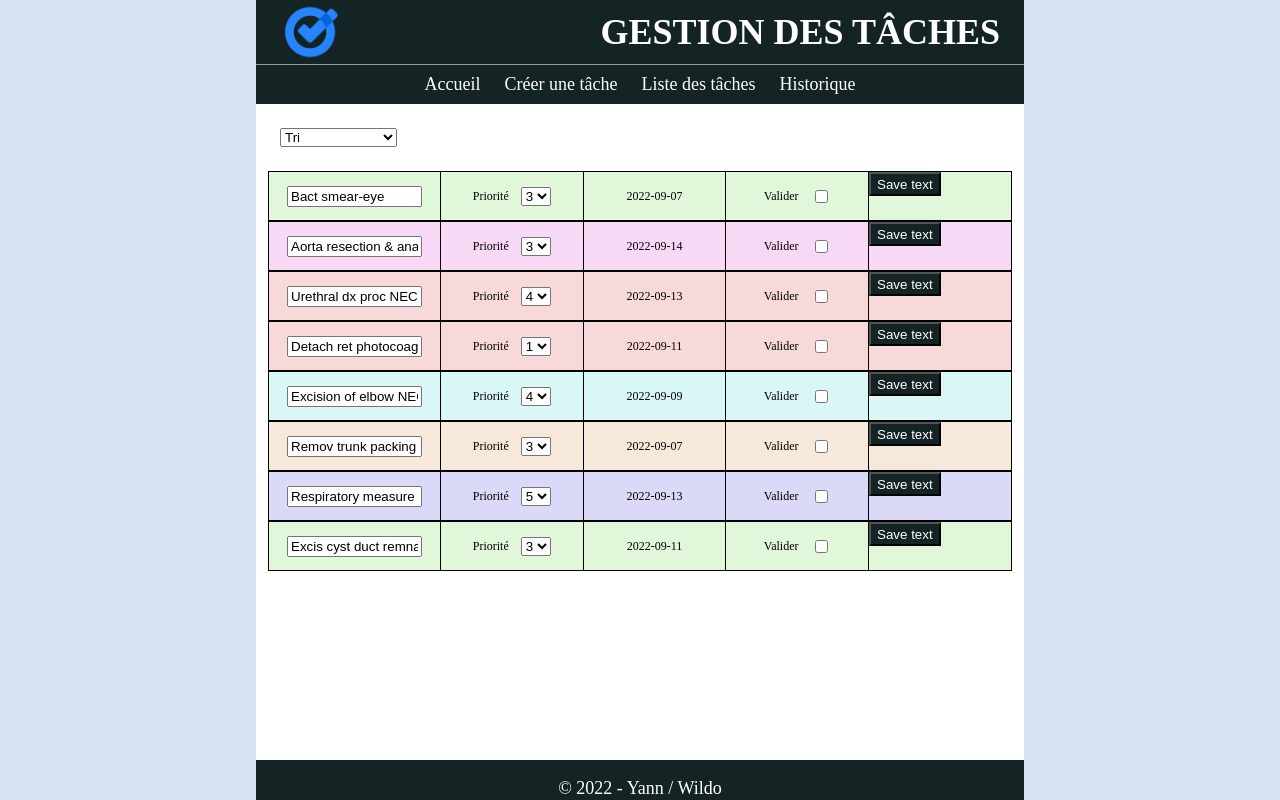
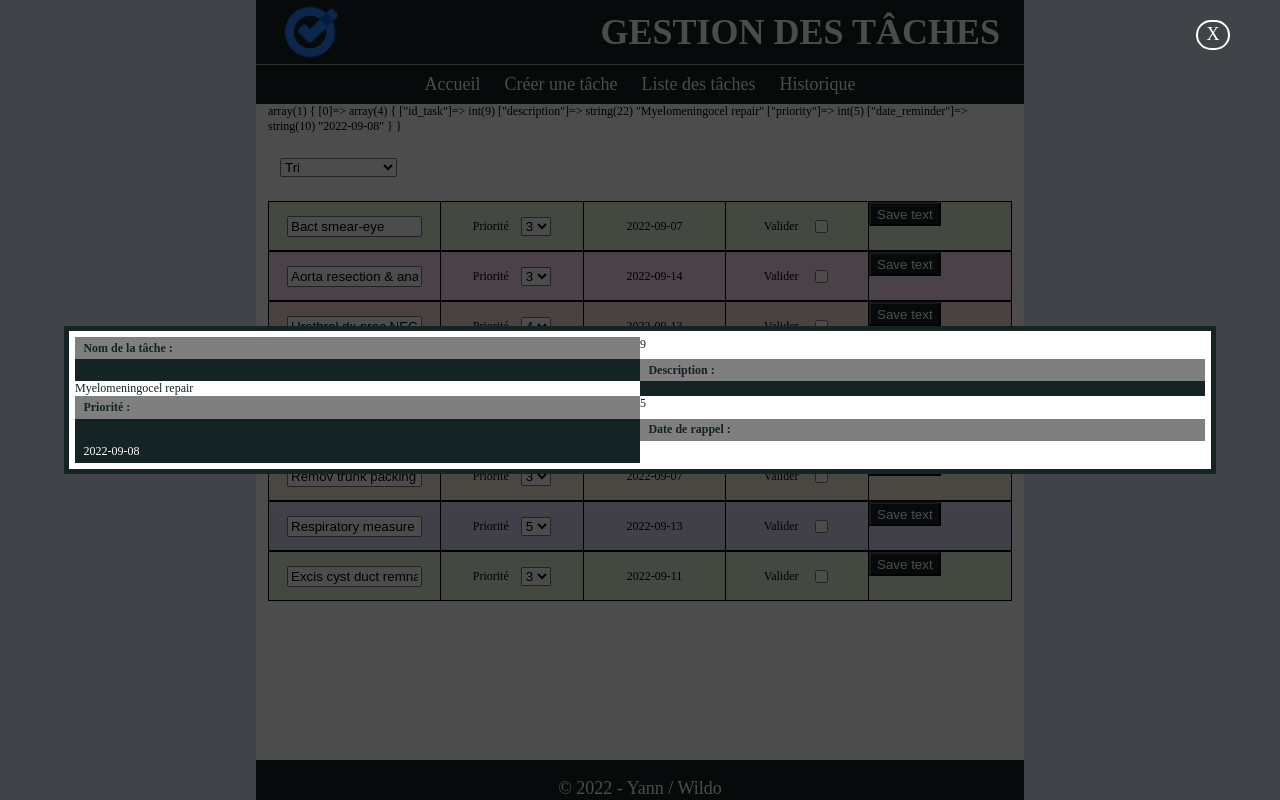
Before and after one commit to cardozoledezma/gestion_tasks, a PHP site: page / in a window 1280 px wide. Run offline with PHP 8.4, Linux system fonts and the light colour scheme; data comes from the database, SQL or seed files in the repository.

Commit message:
modal recall

```diff
--- a/css/global.css
+++ b/css/global.css
@@ -6,6 +6,7 @@
 
     /* Colors */
     --bg-black: #142323;
+    --bg-black50: rgb(0, 0, 0, .5);
     --bg-gray: #979999;
     --bg-blue: #4b7ac4;
     --bg-sandbox: #dbdbdb;
--- a/css/style.css
+++ b/css/style.css
@@ -126,9 +126,14 @@
     justify-content: center;
 }
 .priority span, .div-checkbox span{ padding-right: 1rem; }
+
+/***********/
 /** MODAL **/
-.modal_serie, .modal_error{
+/***********/
+
+.modal_task, .modal_error{
     display: flex;
+    flex-direction: column;
     top: 0;
     left: 0;
     align-items: center;
@@ -140,23 +145,23 @@
     background-color: rgb(0, 0, 0, 0.7);
     color:white;
 }
-.modal_serie_detail, .modal_error_detail{
+.modal_task_detail, .modal_error_detail{
     white-space: pre-line;
     width: 90vw;
     height: auto;
     display: grid;
     grid-template-columns: 1fr 1fr;
-    color: rgb(48, 102, 190);
-    border: solid rgb(48, 102, 190) 5px;
+    color: var(--bg-black);
+    border: solid var(--bg-black) 5px;
     background-color: rgb(255, 255, 255);
     padding: .5rem;
 }
-.modal_serie_detail span:nth-child(even){ color: white;background: rgb(48, 102, 190);padding: .3rem .7rem; }
-.modal_serie_detail span:nth-child(odd){ padding: .3rem .7rem;background-color: rgb(48, 102, 190, .5);font-weight: bold; }
+.modal_task_detail span:nth-child(even){ color: white;background: var(--bg-black);padding: .3rem .7rem; }
+.modal_task_detail span:nth-child(odd){ padding: .3rem .7rem;background-color: var(--bg-black50);font-weight: bold; }
 a{ text-decoration: none;color: white; }
 a:hover{ text-decoration: none;color: red; }
-.modal_error_detail input[type=button]{ color: white;background-color: rgb(48, 102, 190);padding: .5rem;font-weight: bold; }
-.modal_error_detail input[type=button]:hover{ color: rgb(48, 102, 190);background-color: rgb(48, 102, 190, .5); }
+.modal_error_detail input[type=button]{ color: white;background-color: var(--bg-black);padding: .5rem;font-weight: bold; }
+.modal_error_detail input[type=button]:hover{ color: rgb(48, 102, 190);background-color: var(--bg-black50); }
 
 .close_modal{ position: fixed;z-index: 1010;top: 20px;right: 50px;color: white;font-size: 1.5rem;padding: .2rem .7rem;border: solid white 2px;border-radius: 1.5rem; }
 .close_modal:hover{ color: red;border: solid red 2px;cursor: pointer; }
--- a/globals.php
+++ b/globals.php
@@ -1,5 +1,6 @@
 <?php
 
+$date = date("Y-m-d");
 $dir = isset($_REQUEST['dir']) ? $_REQUEST['dir'] : 1;
 
 try {
--- /dev/null
+++ b/includes/error.php
@@ -0,0 +1,6 @@
+<div class='modal_error'>
+    <div class='modal_error_detail'>
+        <span class='error_404'><img src='img/film.png'></span><span class='message_error_404'>Aucune série ne correspond à cet identifiant </span>
+        <span><input type='button' value='Fermer' id='btn_close' name='btn_close'></span>
+    </div>
+</div>
--- a/includes/modal.php
+++ b/includes/modal.php
@@ -1,17 +1,30 @@
+<?php
 
+$sql = "SELECT * FROM task WHERE date_reminder <= '$date' AND done <> false";
+$req_modal = $dbCo->prepare($sql);
+$req_modal->execute();
+
+$recall = array_map( fn($t) => ["id_task"=>$t['id_task'], "description"=>$t['description'], "priority"=>$t['priority'], "date_reminder"=>$t['date_reminder'] ], $req_modal->fetchAll());
+var_dump($recall);
+
+$modal = "
 <div class='close_modal' id='close_modal'>X</div>
-<div class='modal_serie'>
-    <div class='modal_serie_detail'>
-        <span>Titre de la série :</span><span><?=$serie["name"]?></span>
-        <span>Date de sortie :</span>   <span><?=$serie["launchYear"]?></span>
-        <span>Pays d'origine :</span>   <span><?=$serie["country"]?></span>
-        <span>Diffusion sur :</span>    <span><?=$serie["availableOn"]?></span>
-        <span>Genres :</span>           <span><?=implode(", ",$serie["styles"])?></span>
-        <span>Créé par :</span>         <span><?=implode(", ",$serie["createdBy"])?></span>
-        <span>Acteurs :</span>          <span><?=implode(", ",$serie["actors"])?></span>
-        <span>Durée :</span>            <span><?=$serie["episodeDurationInMinutes"]?></span>
-        <span>Saisons :</span>          <span><?=$serie["numberOfSeasons"]?></span>
-        <span>Diffusion :</span>        <span><?=(($serie["ongoing"]) ? "En cours" : "Terminée")?></span>
-        <span>Lien vers affiche :</span><span><a href='".$serie["image"]."' target='_blank'><?=$serie["image"]?></a></span>
+    <div class='modal_task'>";
+
+        foreach($recall as $rec){
+            $modal .= "
+            <div class='modal_task_detail'>
+                <span>Nom de la tâche :</span>".$rec['id_task']."<span></span>
+                <span>Description :</span>".$rec['description']."<span></span>
+                <span>Priorité :</span>".$rec['priority']."<span></span>
+                <span>Date de rappel :</span><span>".$rec['date_reminder']."</span>
+            </div>";
+        }
+
+$modal .= "
     </div>
-</div>
+</div>";
+
+echo $modal;
+
+?>
--- a/includes/update.php
+++ b/includes/update.php
@@ -9,7 +9,7 @@
 
     header('Content-Type: application/json');
 
-    if(!$id) echo json_encode(["error" => ["message" => "Une erreur est survenue !!!"]]);
+    if(!$status || !$checked || !$value || !$id ) echo json_encode(["error" => ["message" => "Une erreur est survenue !!!"]]);
     else {
         if($status === "done"){
             $sql        = "UPDATE task SET done = $checked WHERE id_task = $id;";
--- a/index.php
+++ b/index.php
@@ -1,4 +1,5 @@
 <?php
+    /** INCLUSION DES VARIABLES GLOBALES **/
     include "globals.php";
 ?>
 
@@ -13,6 +14,10 @@
         <main class="main">
             <?php
 
+            /** MODAL SI DATE LIMITE DEPASSEE **/
+            include "includes/modal.php";
+
+            /** CHANGEMENT DE PAGE **/
             if($dir == "1") include "includes/accueil.php";
             if($dir == "2") include "includes/createTask.php";
             if($dir == "3") include "includes/listTask.php";
--- a/js/script.js
+++ b/js/script.js
@@ -8,6 +8,21 @@
      if(document.querySelector('.ul-navbar').classList.contains('active')) document.querySelector('.ul-navbar').classList.remove('active');
      else  document.querySelector('.ul-navbar').classList.add("active");
 });
+
+if(document.querySelector('.modal_task')){
+     document.querySelector('.modal_task').addEventListener("dblclick",function(event){
+         this.remove();
+     });
+     document.querySelector('.close_modal').addEventListener("click",function(event){
+         document.querySelector('.modal_task').remove();
+         this.remove();
+     });
+ }
+ if(document.querySelector('.modal_error')){
+     document.querySelector('#btn_close').addEventListener("click",function(event){
+         document.querySelector('.modal_error').remove();
+     });
+ }
 
 
 const check = document.querySelectorAll( '.id-checkbox');
```
Lines whose indentation alone changed are shown as unchanged.
